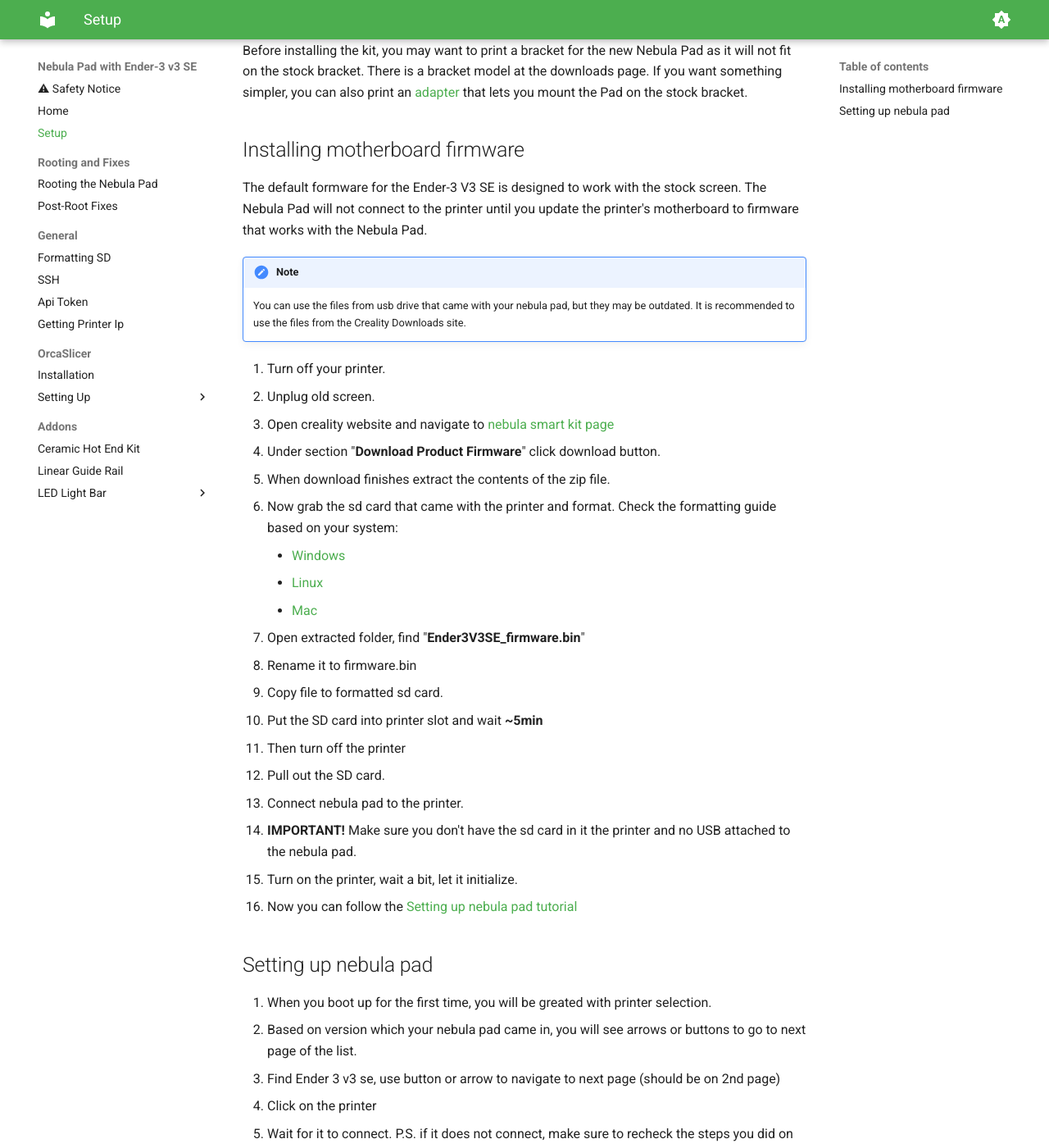
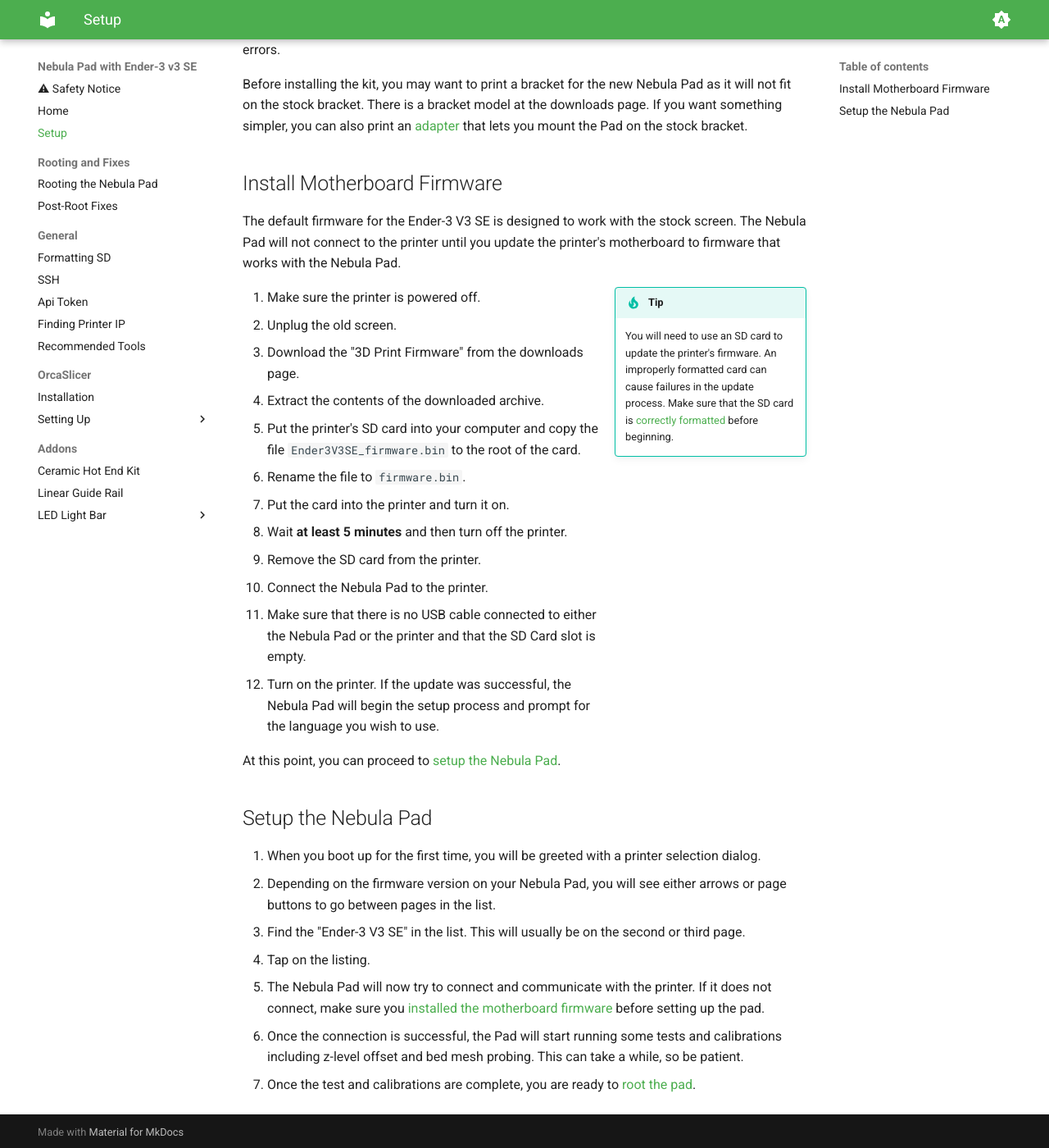
Before and after one commit to LukosiuPro/Ender3-v3-SE-Nebula-Pad-Wiki, an MkDocs documentation site: the page built from docs/setup-nebula-pad/index.md, in a window 1280 px wide and 1400 px high, scrolled down 348 px. Shown: the whole window at 82% size. Built offline with MkDocs 1.6.1 and Material for MkDocs 9.7.7, drawn with Linux system fonts in a browser that asks for light colours; some of the changed text lies outside the part shown.

Commit message:
Updates (#48)
* Update IP Docs

Replace image from IP finding doc with a cleaner version. Update wording on steps.

* Added Tools Recommendations

Added a document on recommended tools when modifying the printer.

* Update MKDocs Dependencies

Update the versions of the mkdocs dependencies.

* Cleanup Nebula Pad Install

Rewrite the install instructions for the Nebula Pad to read cleaner. Also, fix a spelling error on the tools page.

* Hot Glue Tip Revision

Add a tip to soften hot glue with isopyopyl alcohol in addition to tweezers and heat gun methods.

* Update Setup Docs

Add to info about USB drive files. Add tip on formatting the SD card for the firmware.

* Update Tools with Images

Add images to the recommended tools and replace direct product link with a search.

```diff
--- a/docs/setup-nebula-pad/index.md
+++ b/docs/setup-nebula-pad/index.md
@@ -1,44 +1,40 @@
-# Setting up Nebula Pad
+# Setting up the Nebula Pad
 
 !!! info
-    Some of the instructions here reference files you can download from the [Creality Downloads](https://www.creality.com/pages/download-creality-nebula-smart-kit) page for the Nebula Pad.
+    Some of the instructions here reference files you can download from the [Creality Downloads](https://www.creality.com/pages/download-creality-nebula-smart-kit) page for the Nebula Pad. These files are also included on the USB drive that comes with the Nebula Kit. You can use those files if you wish, but they may be outdated. When working on the setup, it is recommended to use the freshly downloaded versions.
 
 Before you can do a lot of cool stuff with the Nebula Pad, you need to install it first. While the official manual offers some help, it is not specific to the Ender-3 V3 SE, which can lead to odd errors.
 
 Before installing the kit, you may want to print a bracket for the new Nebula Pad as it will not fit on the stock bracket. There is a bracket model at the downloads page. If you want something simpler, you can also print an [adapter](https://www.thingiverse.com/thing:6371800) that lets you mount the Pad on the stock bracket.
 
-## Installing motherboard firmware
-The default formware for the Ender-3 V3 SE is designed to work with the stock screen. The Nebula Pad will not connect to the printer until you update the printer's motherboard to firmware that works with the Nebula Pad.
+## Install Motherboard Firmware
 
-!!! note
-    You can use the files from usb drive that came with your nebula pad, but they may be outdated. It is recommended to use the files from the Creality Downloads site.
+The default firmware for the Ender-3 V3 SE is designed to work with the stock screen. The Nebula Pad will not connect to the printer until you update the printer's motherboard to firmware that works with the Nebula Pad.
 
-1. Turn off your printer.
-2. Unplug old screen.
-3. Open creality website and navigate to [nebula smart kit page](https://www.creality.com/pages/download-creality-nebula-smart-kit)
-4. Under section "**Download Product Firmware**" click download button.
-5. When download finishes extract the contents of the zip file.
-6. Now grab the sd card that came with the printer and format. Check the formatting guide based on your system:
-    - [Windows](../general/format-sd.md#windows)
-    - [Linux](../general/format-sd.md#linux)
-    - [Mac](../general/format-sd.md#mac)
-7. Open extracted folder, find "**Ender3V3SE_firmware.bin**"
-8. Rename it to firmware.bin
-9. Copy file to formatted sd card.
-10. Put the SD card into printer slot and wait **~5min**
-11. Then turn off the printer
-12. Pull out the SD card.
-13. Connect nebula pad to the printer.
-14. **IMPORTANT!** Make sure you don't have the sd card in it the printer and no USB attached to the nebula pad.
-15. Turn on the printer, wait a bit, let it initialize.
-16. Now you can follow the [Setting up nebula pad tutorial](#setting-up-nebula-pad)
+!!! tip inline end
+    You will need to use an SD card to update the printer's firmware. An improperly formatted card can cause failures in the update process. Make sure that the SD card is [correctly formatted](../general/format-sd.md) before beginning.
 
-## Setting up nebula pad
-1. When you boot up for the first time, you will be greated with printer selection.
-2. Based on version which your nebula pad came in, you will see arrows or buttons to go to next page of the list.
-3. Find Ender 3 v3 se, use button or arrow to navigate to next page (should be on 2nd page)
-4. Click on the printer
-5. Wait for it to connect. P.S. if it does not connect, make sure to recheck the steps you did on [Installing motherboard firmware](#installing-motherboard-firmware)
-6. If connection was successfully, it will start doing some stuff. Let it do its thing, be patient! If this fails make sure to check out the fixes [TODO Link] if you encounter errors.
-7. Click **OK**
-8. Now you can follow the [Rooting guide](../rooting/index.md).
+1. Make sure the printer is powered off.
+2. Unplug the old screen.
+3. Download the "3D Print Firmware" from the downloads page.
+4. Extract the contents of the downloaded archive.
+5. Put the printer's SD card into your computer and copy the file `Ender3V3SE_firmware.bin` to the root of the card.
+6. Rename the file to `firmware.bin`.
+7. Put the card into the printer and turn it on.
+8. Wait **at least 5 minutes** and then turn off the printer.
+9. Remove the SD card from the printer.
+10. Connect the Nebula Pad to the printer.
+11. Make sure that there is no USB cable connected to either the Nebula Pad or the printer and that the SD Card slot is empty.
+12. Turn on the printer. If the update was successful, the Nebula Pad will begin the setup process and prompt for the language you wish to use.
+
+At this point, you can proceed to [setup the Nebula Pad](#setup-the-nebula-pad).
+
+## Setup the Nebula Pad
+
+1. When you boot up for the first time, you will be greeted with a printer selection dialog.
+2. Depending on the firmware version on your Nebula Pad, you will see either arrows or page buttons to go between pages in the list.
+3. Find the "Ender-3 V3 SE" in the list. This will usually be on the second or third page.
+4. Tap on the listing.
+5. The Nebula Pad will now try to connect and communicate with the printer. If it does not connect, make sure you [installed the motherboard firmware](#installing-motherboard-firmware) before setting up the pad.
+6. Once the connection is successful, the Pad will start running some tests and calibrations including z-level offset and bed mesh probing. This can take a while, so be patient.
+7. Once the test and calibrations are complete, you are ready to [root the pad](../rooting/index.md).
--- a/mkdocs.yml
+++ b/mkdocs.yml
@@ -65,7 +65,8 @@ nav:
     - Formatting SD: general/format-sd.md
     - SSH: general/nebula-pad-ssh.md
     - Api Token: general/fluidd-api-token.md
-    - Getting Printer Ip:  general/find-ip.md
+    - Finding Printer IP:  general/find-ip.md
+    - Recommended Tools: general/tools.md
   - OrcaSlicer:
     - Installation: orca-slicer/installing.md
     - Setting Up:
```
Also changed, not shown: docs/addons/ceramic-hot-end.md (+1 -1 lines), docs/addons/linear-guide-rail.md (+1 -1 lines), docs/general/find-ip.md (+8 -5 lines), docs/general/tools.md (added, +51 -0 lines), docs/general/images/pad-ip.png (added), docs/general/images/tools-heat-tape.jpg (added), docs/general/images/tools-nozzle-wrench.jpg (added), docs/general/images/tools-nylon-ties.jpg (added), docs/general/images/tools-screwdrivers.jpg (added), docs/general/images/tools-tweezers.jpg (added), 1 other file.
